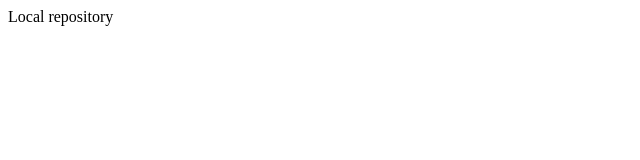
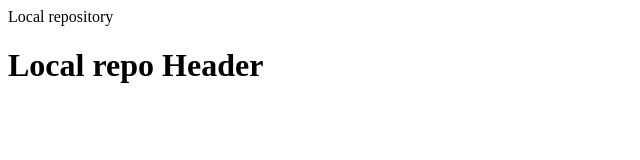
Before and after one commit to Kiran7680/LocalRepo, a plain HTML site: page index.html in a window 1280 px wide. Shown: the whole page, without its empty margins (0-640 px from the left). Drawn offline with Linux system fonts and the light colour scheme.

Commit message:
adding header tag

```diff
--- a/index.html
+++ b/index.html
@@ -1 +1,2 @@
 <p>Local repository</p>
+<h1>Local repo Header</h1>
```
